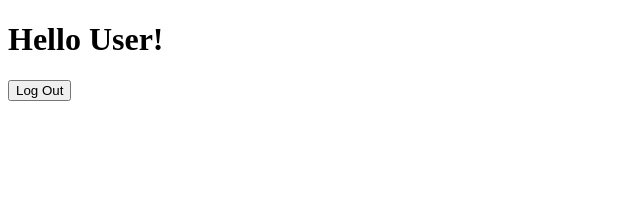
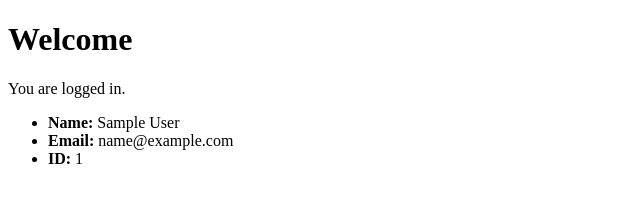
Before and after one commit to huseyngaflanov/LocalWebControl, a website: page public/index.html in a window 1280 px wide. Shown: the whole page, without its empty margins (0-640 px from the left). Drawn offline with Linux system fonts and the light colour scheme; sample sign-in values are in the browser's storage.

Commit message:
User data accessed

```diff
--- a/public/index.html
+++ b/public/index.html
@@ -7,16 +7,50 @@
 </head>
 <body>
     <main>
-        <h1>Hello User!</h1>
-        <button id="logout">Log Out</button>
+        <h1>Welcome</h1>
+        <p id="status"></p>
+        <ul id="user-details"></ul>
     </main>
 
     <script>
+        const statusEl = document.getElementById('status');
+        const detailsEl = document.getElementById('user-details');
         const logoutButton = document.getElementById('logout');
+
+        const rawUser = localStorage.getItem('user');
+        const user = rawUser ? JSON.parse(rawUser) : null;
+
+        let uname = 'Guest';
+        let uemail = '';
+        let uid = '';
+
+        if (!user) {
+            window.location.href = '/login.html';
+        } else {
+            statusEl.textContent = 'You are logged in.';
+            detailsEl.innerHTML = '';
+            ['name', 'email', 'id'].forEach((key) => {
+                if (key === 'name') uname = user[key] || 'Guest';
+                if (key === 'email') uemail = user[key] || '';
+                if (key === 'id') uid = user[key] || '';
+
+                render();
+            });
+        }
+
         logoutButton?.addEventListener('click', () => {
             localStorage.removeItem('user');
             window.location.href = '/login.html';
         });
+
+        function render() {
+            document.title = `${uname}`;
+            detailsEl.innerHTML = `
+                <li><strong>Name:</strong> ${uname}</li>
+                <li><strong>Email:</strong> ${uemail}</li>
+                <li><strong>ID:</strong> ${uid}</li>
+            `;
+        }
     </script>
 </body>
 </html>
```
Also changed, not shown: public/admin.html (+1 -1 lines).
